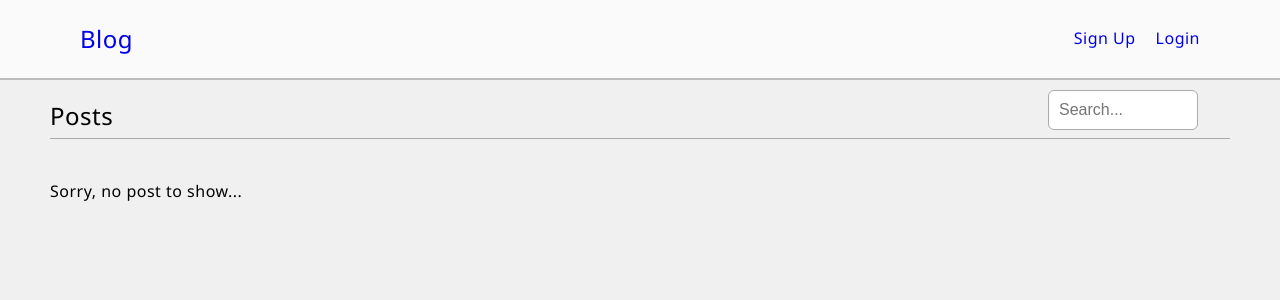
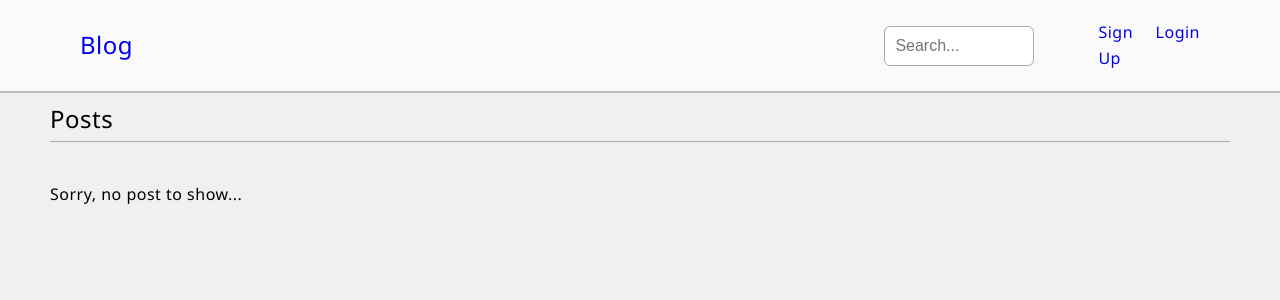
Before and after one commit to Victorvs1967/python-flask-tutorial, a Flask app: page / in a window 1280 px wide. Shown: the top 300 px of the page. Run offline with Flask 3, Linux system fonts and the light colour scheme; data that the repository does not hold is empty.

Commit message:
fix styling

```diff
--- a/app/blog/templates/index.html
+++ b/app/blog/templates/index.html
@@ -2,9 +2,9 @@
 
 {% block header %}
 <h1>{% block title %}Posts{% endblock %}</h1>
-<form class="searchform" action="{{ url_for('blog.search') }}" method="POST">
+<!-- <form class="searchform" action="{{ url_for('blog.search') }}" method="POST">
   <input type="text" name="searchbox" placeholder="Search..." value="{{ session['search_string'] }}" />
-</form>
+</form> -->
 {% if g.user %}
 <a href="{{ url_for('blog.create') }}" class="action">New</a>
 {% endif %}
--- a/app/static/css/style.css
+++ b/app/static/css/style.css
@@ -122,10 +122,8 @@ form > img {
 .searchform {
   width: 100%;
   margin: 0;
-  margin-left: 2em;
-  margin-right: 2em;
+  margin-right: 4em;
   padding: 0;
-  padding-top: 1rem;
   display: flex;
   flex-direction: column;
   align-items: flex-end;
@@ -135,7 +133,6 @@ form > img {
 
 .searchform input[type=text] {
   width: 15rem;
-  margin-bottom: 0.5em;
   transition: width .4s ease-in-out;
 }
 
@@ -150,7 +147,7 @@ form > img {
 }
 
 .content {
-  padding: 4rem 1rem 1rem;
+  padding: 5rem 1rem 1rem;
 }
 
 .content > header {
--- a/app/templates/base.html
+++ b/app/templates/base.html
@@ -13,6 +13,9 @@
       <a href="/">
         <h1>Blog</h1>
       </a>
+      <form class="searchform" action="{{ url_for('blog.search') }}" method="POST">
+        <input type="text" name="searchbox" placeholder="Search..." value="{{ session['search_string'] }}" />
+      </form>
       <ul>
         {% if g.user %}
         <li><span>{{ g.user['username'] }}</span></li>
```
